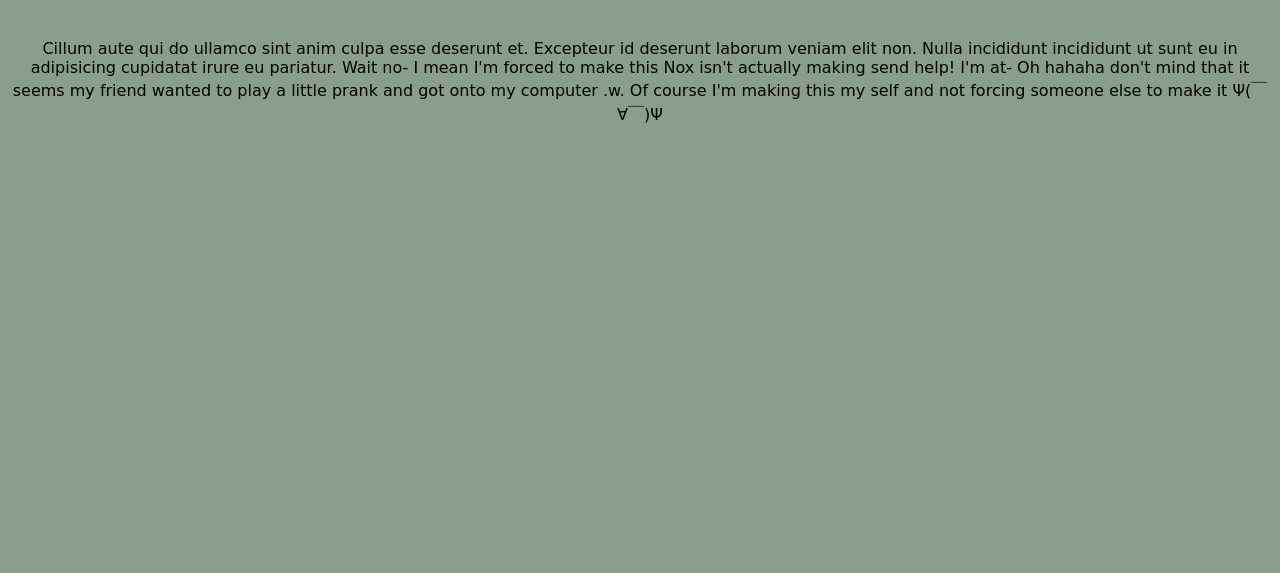
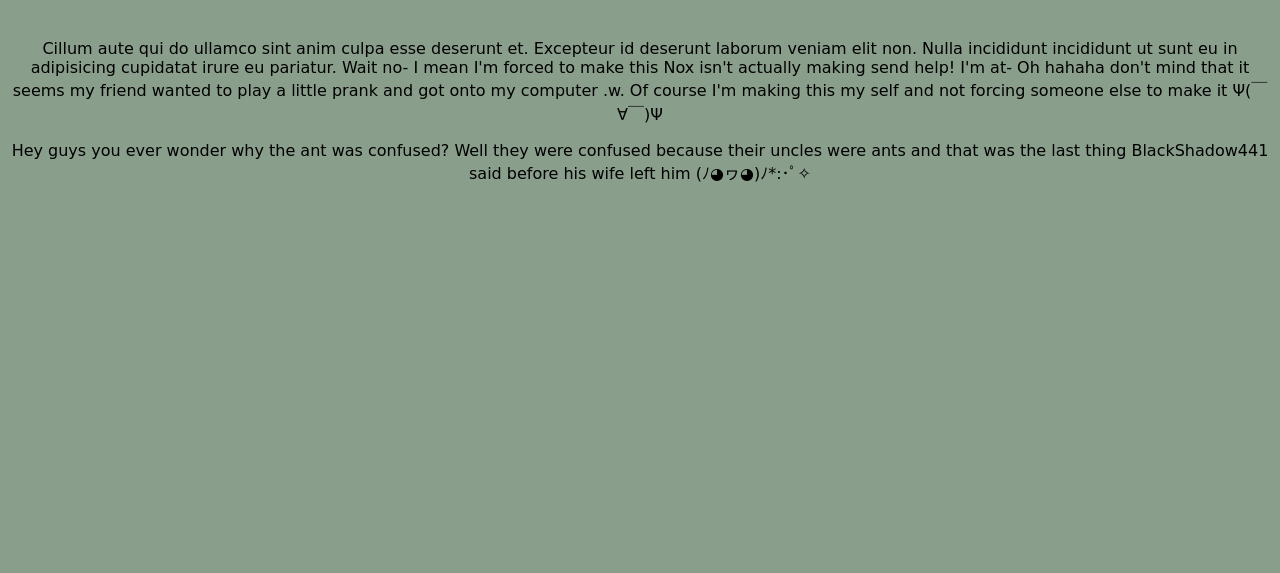
Before and after one commit to Nwko/Nox, a website: page public/index.html in a window 1280 px wide. Shown: the part 227-800 px from the top of the page. Drawn offline with Linux system fonts and the light colour scheme.

Commit message:
Ants .w.
The ants uncles were ants o0o

Co-Authored-By: BlackShadow441 <92916462+BlackShadow441@users.noreply.github.com>

```diff
--- a/public/index.html
+++ b/public/index.html
@@ -23,5 +23,8 @@
     <p>
         Cillum aute qui do ullamco sint anim culpa esse deserunt et. Excepteur id deserunt laborum veniam elit non. Nulla incididunt incididunt ut sunt eu in adipisicing cupidatat irure eu pariatur. Wait no- I mean I'm forced to make this Nox isn't actually making send help! I'm at- Oh hahaha don't mind that it seems my friend wanted to play a little prank and got onto my computer .w. Of course I'm making this my self and not forcing someone else to make it Ψ(￣∀￣)Ψ
     </p>
+    <p>
+        Hey guys you ever wonder why the ant was confused? Well they were confused because their uncles were ants and that was the last thing BlackShadow441 said before his wife left him (ﾉ◕ヮ◕)ﾉ*:･ﾟ✧
+    </p>
 </body>
 </html>
```
Also changed, not shown: README.md, assets/BlackShadow441.jpg (added).
